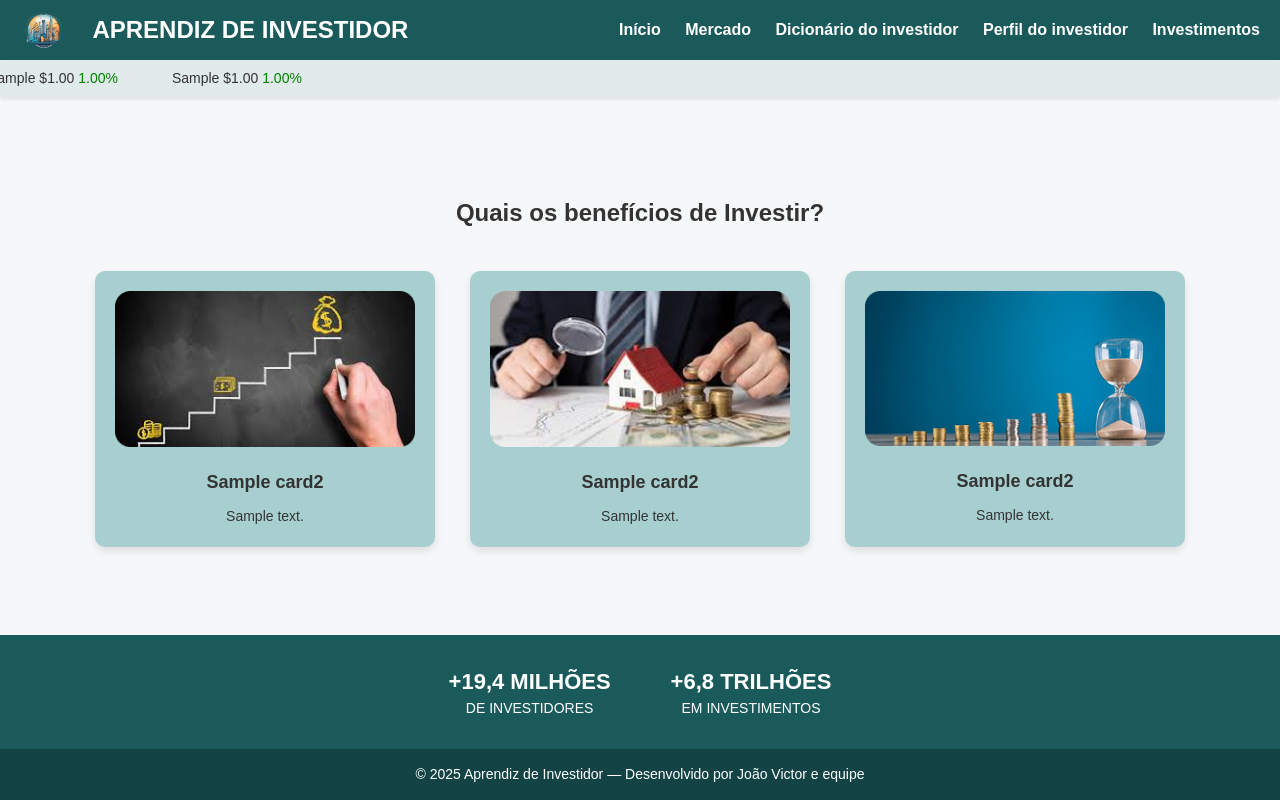
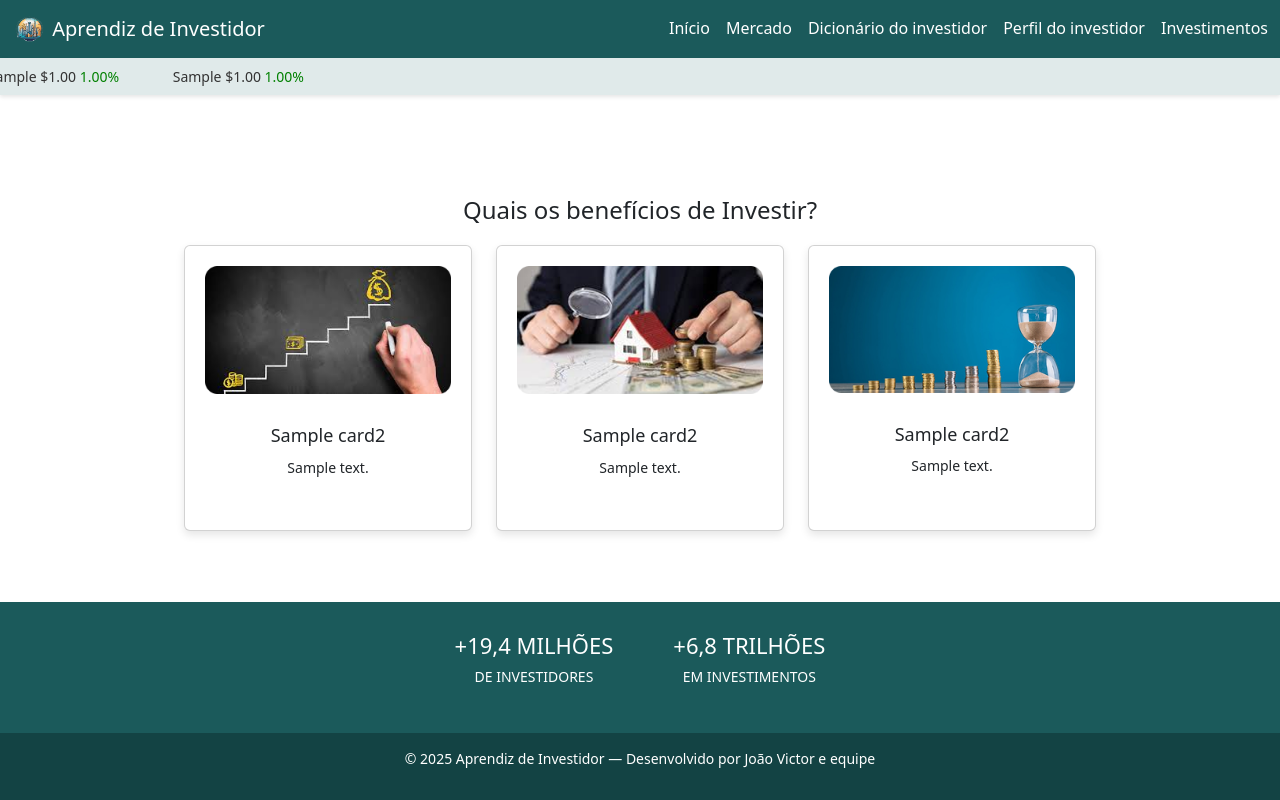
Before and after one commit to JV2709/PROJETO_TG_SCRUM, a Django app: template templates/home.html in a window 1280 px wide. Run offline with Django 5.2, Linux system fonts and the light colour scheme; the template is opened without the code that fills it: values that come from a table or form of the project are taken from there, others are empty; tables that the repository leaves empty hold one stand-in row (values such as "Sample post").

Commit message:
Add files via upload

```diff
--- a/proj_1_0/models.py
+++ b/proj_1_0/models.py
@@ -47,3 +47,23 @@ class CARROSSEL(models.Model):
 
     def __str__(self):
         return self.SIMBOLO
+
+class Investimento(models.Model):
+    TIPO= [
+        ('Renda Fixa', 'Renda Fixa'),
+        ('Renda Variável', 'Renda Variável'),
+    ]
+
+    nome = models.CharField(max_length=100)
+    tipo = models.CharField(max_length=15, choices=TIPO, default='Renda Fixa')
+    descricao = models.TextField()
+    rentabilidade = models.TextField()
+    link_imagem = models.CharField(max_length=255, blank=True, null=True)
+
+    class Meta:
+        verbose_name = "Investimento"
+        verbose_name_plural = "Investimentos"
+        ordering = ['tipo', 'nome']
+
+    def __str__(self):
+        return self.nome
--- a/proj_1_0/urls.py
+++ b/proj_1_0/urls.py
@@ -5,4 +5,5 @@ urlpatterns = [
     path('', views.home, name='home'),
     path('api/stocks/', views.get_stock_data, name='stock_api'),
     path('dicionario-do-investidor/', views.DICIONARIO_view, name='dicionario'),
+     path('investimentos/', views.investimentos_view, name='investimentos'),
 ]
--- a/proj_1_0/views.py
+++ b/proj_1_0/views.py
@@ -5,7 +5,7 @@ from django.core.cache import cache
 import requests
 import json
 import time
-from .models import Card2, CARROSSEL, DICIONARIO
+from .models import Card2, CARROSSEL, DICIONARIO,Investimento
 from decimal import Decimal
 from itertools import groupby
 
@@ -59,3 +59,13 @@ def DICIONARIO_view(request):
     }
 
     return render(request, 'DICIONARIO.html', context)
+
+
+def investimentos_view(request):
+    todos_investimentos = Investimento.objects.all()
+
+    context = {
+        'investments': todos_investimentos,
+    }
+
+    return render(request, 'INVESTIMENTOS.html', context)
--- a/static/css/style.css
+++ b/static/css/style.css
@@ -170,16 +170,25 @@ body {
 /* --- Estilos para o Dicionário do Investidor --- */
 
 .glossary-main-content {
+    width: 100%;
+    max-width: none;
+    /* Ignora qualquer max-width herdado */
+    margin-left: 0 !important;
+    /* Remove qualquer margem automática esquerda */
+
     display: flex;
     flex-direction: row;
-    padding: 20px;
+    padding: 20px 20px 20px 0;
+    /* Empurra o padding esquerdo para 0 */
     flex-grow: 1;
 }
 
 .glossary-sidebar {
     width: 250px;
     background-color: #f0f0f0;
-    padding: 20px;
+
+    margin-left: 0 !important;
+
     border-radius: 10px;
     margin-right: 20px;
     box-shadow: 0 4px 8px rgba(0, 0, 0, 0.1);
@@ -292,8 +301,27 @@ body {
 
 
 
-    /* Opcionalmente, se você quiser manter a formatação do span em outros lugares, pode ser mais específico: */
+
     .navbar .logo span {
         font-size: 1.2rem;
     }
+
+    .navbar-custom {
+        background-color: #1b5a5b !important;
+        color: white !important;
+    }
+
+
+    .navbar-custom .nav-item .nav-link {
+        color: white !important;
+    }
+
+
+    .navbar-custom .nav-link:hover,
+    .navbar-custom .nav-link:focus,
+    .navbar-custom .nav-link.active {
+        color: white !important;
+        text-decoration: underline;
+    }
+
 }
--- a/templates/home.html
+++ b/templates/home.html
@@ -7,23 +7,45 @@
     <meta name="viewport" content="width=device-width, initial-scale=1.0">
     <title>Aprendiz de Investidor</title>
     <link rel="stylesheet" href="{% static 'css/style.css' %}">
+    <link href="https://cdn.jsdelivr.net/npm/bootstrap@5.3.8/dist/css/bootstrap.min.css" rel="stylesheet"
+        integrity="sha384-sRIl4kxILFvY47J16cr9ZwB07vP4J8+LH7qKQnuqkuIAvNWLzeN8tE5YBujZqJLB" crossorigin="anonymous">
 </head>
 
 <body>
 
-    <header class="navbar">
-        <div class="logo">
-            <img src="{% static 'img/logo.png' %}" alt="Logo">
-            <span>Aprendiz de Investidor</span>
+
+    <nav class="navbar navbar-expand-lg navbar-dark navbar-custom">
+        <div class="container-fluid">
+            <a class="navbar-brand" href="{% url 'home' %}">
+                <img src="{% static 'img/logo.png' %}" alt="Logo" width="35" height="28"
+                    class="d-inline-block align-text-top">
+                Aprendiz de Investidor
+            </a>
+            <ul class="nav nav-underline nav justify-content-end">
+
+                <li class="nav-item">
+                    <a class="nav-link" href="{% url 'home' %}" style="color: white !important;">Início</a>
+                </li>
+                <li class="nav-item">
+                    <a class="nav-link" href="#" style="color: white !important;">Mercado</a>
+                </li>
+                <li class="nav-item">
+                    <a class="nav-link" href="{% url 'dicionario' %}" style="color: white !important;">Dicionário do
+                        investidor</a>
+                </li>
+                <li class="nav-item">
+                    <a class="nav-link" href="#" style="color: white !important;">Perfil do investidor</a>
+                </li>
+                <li class="nav-item">
+                    <a class="nav-link" href="{% url 'investimentos' %}"
+                        style="color: white !important;">Investimentos</a>
+                </li>
+
+            </ul>
         </div>
-        <nav class="menu">
-            <a href="{% url 'home' %}">Início</a>
-            <a href="#">Mercado</a>
-            <a href="{% url 'dicionario' %}">Dicionário do investidor</a>
-            <a href="#">Perfil do investidor</a>
-            <a href="#">Investimentos</a>
     </nav>
-    </header>
+
+
 
     <div class="ticker-container">
         <div class="ticker-content">
@@ -33,41 +55,36 @@
     <div class="main-content">
         <h2 class="section-title">Quais os benefícios de Investir?</h2>
 
-        <section class="cards">
-            <div class="card">
-                <img src="{% static 'img/card1.png' %}" alt="{{ card1.TITULO }}">
+
+        <section class="d-flex justify-content-center gap-4">
+            <div class="card" style="width: 18rem;">
+                <img src="{% static 'img/card1.png' %}" class="card-img-top" alt="...">
+                <div class="card-body">
                     <h3>{{ card1.TITULO }}</h3>
                     <p>{{ card1.TEXTO }}</p>
                 </div>
+            </div>
 
-            <div class="card">
-                <img src="{% static 'img/card2.png' %}" alt="{{ card2.TITULO }}">
+            <div class="card" style="width: 18rem;">
+                <img src="{% static 'img/card2.png' %}" class="card-img-top" alt="...">
+                <div class="card-body">
                     <h3>{{ card2.TITULO }}</h3>
                     <p>{{ card2.TEXTO }}</p>
                 </div>
+            </div>
 
-            <div class="card">
-                <img src="{% static 'img/card3.png' %}" alt="{{ card3.TITULO }}">
+            <div class="card" style="width: 18rem;">
+                <img src="{% static 'img/card3.png' %}" class="card-img-top" alt="...">
+                <div class="card-body">
                     <h3>{{ card3.TITULO }}</h3>
                     <p>{{ card3.TEXTO }}</p>
                 </div>
-        </section>
             </div>
 
-    <section class="stats">
-        <div>
-            <h3>+19,4 MILHÕES</h3>
-            <p>DE INVESTIDORES</p>
-        </div>
-        <div>
-            <h3>+6,8 TRILHÕES</h3>
-            <p>EM INVESTIMENTOS</p>
-        </div>
         </section>
 
-    <footer class="footer">
-        <p>&copy; 2025 Aprendiz de Investidor — Desenvolvido por João Victor e equipe</p>
-    </footer>
+
+
 
         <script>
             function createTicker() {
@@ -112,6 +129,21 @@
 
             setInterval(createTicker, 300000);
         </script>
+    </div>
+    <section class="stats">
+        <div>
+            <h3>+19,4 MILHÕES</h3>
+            <p>DE INVESTIDORES</p>
+        </div>
+        <div>
+            <h3>+6,8 TRILHÕES</h3>
+            <p>EM INVESTIMENTOS</p>
+        </div>
+    </section>
+
+    <footer class="footer">
+        <p>&copy; 2025 Aprendiz de Investidor — Desenvolvido por João Victor e equipe</p>
+    </footer>
 
 </body>
 
```
Also changed, not shown: templates/DICIONARIO.html (+34 -12 lines), templates/INVESTIMENTOS.html (added, +184 -0 lines), proj_1_0/migrations/0010_investimento.py (added). Lines whose indentation alone changed are shown as unchanged.
